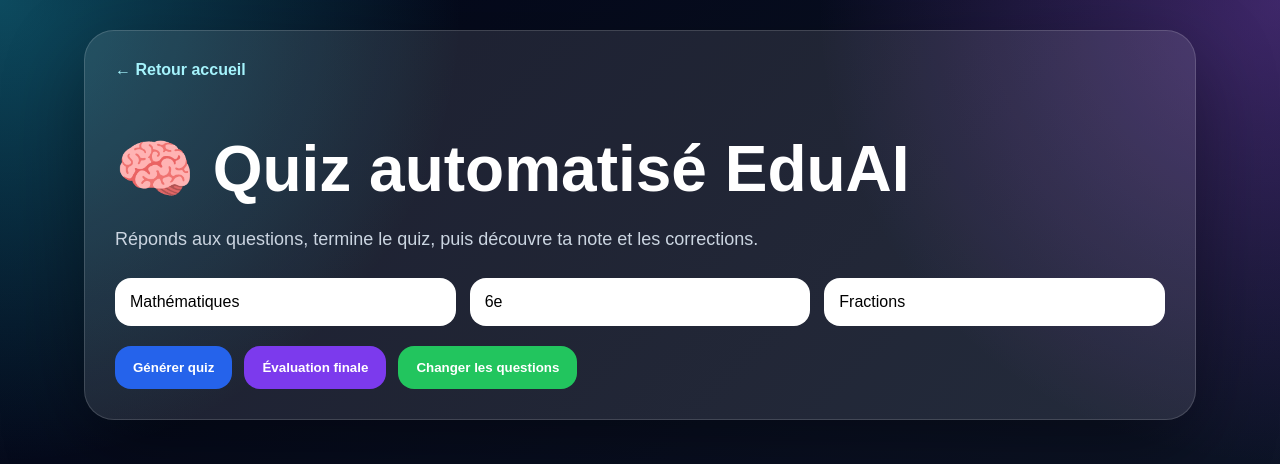
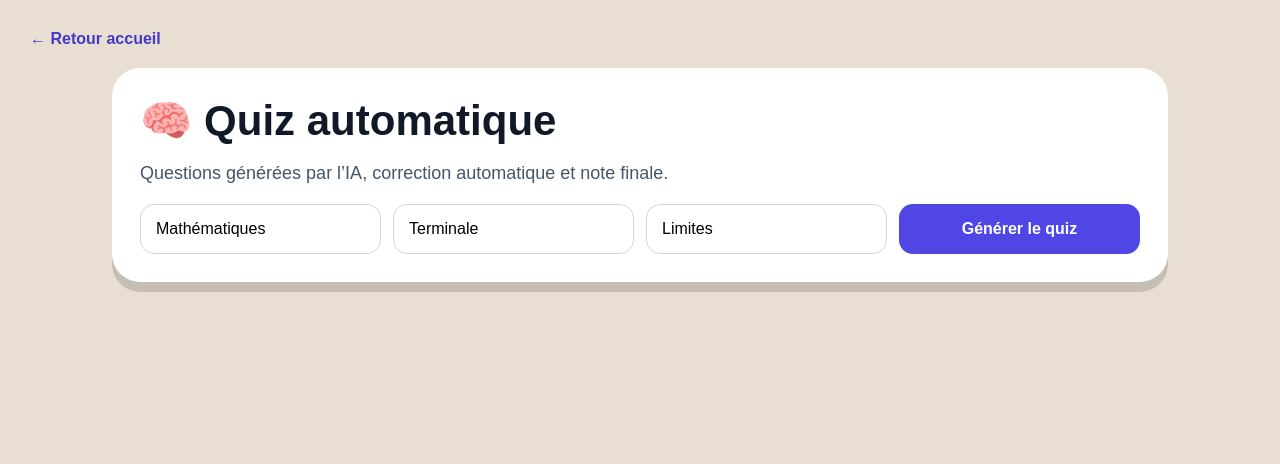
Before and after one commit to samighazouani1234-lab/soutien-scolaire, a Next.js app: page /quiz in a window 1280 px wide. Shown: the top 464 px of the page. Built offline with nearby package versions, Linux system fonts and the light colour scheme.

Commit message:
Update page.tsx

```diff
--- a/app/quiz/page.tsx
+++ b/app/quiz/page.tsx
@@ -4,87 +4,84 @@ import { useState } from "react";
 
 export default function QuizPage() {
   const [matiere, setMatiere] = useState("Mathématiques");
-  const [niveau, setNiveau] = useState("6e");
-  const [chapitre, setChapitre] = useState("Fractions");
-  const [mode, setMode] = useState("quiz");
+  const [niveau, setNiveau] = useState("Terminale");
+  const [chapitre, setChapitre] = useState("Limites");
 
   const [quiz, setQuiz] = useState<any>(null);
+  const [current, setCurrent] = useState(0);
+  const [selected, setSelected] = useState<number | null>(null);
   const [answers, setAnswers] = useState<number[]>([]);
-  const [showResult, setShowResult] = useState(false);
+  const [showCorrection, setShowCorrection] = useState(false);
   const [loading, setLoading] = useState(false);
+  const [finished, setFinished] = useState(false);
 
-  async function generateQuiz(newMode = mode) {
+  async function generateQuiz() {
     setLoading(true);
-    setShowResult(false);
+    setQuiz(null);
+    setCurrent(0);
+    setSelected(null);
     setAnswers([]);
-    setQuiz(null);
+    setShowCorrection(false);
+    setFinished(false);
 
-    try {
     const res = await fetch("/api/quiz", {
       method: "POST",
       headers: { "Content-Type": "application/json" },
-        body: JSON.stringify({
-          matiere,
-          niveau,
-          chapitre,
-          mode: newMode,
-        }),
+      body: JSON.stringify({ matiere, niveau, chapitre, mode: "quiz" }),
     });
 
     const data = await res.json();
+    setQuiz(data);
+    setLoading(false);
+  }
 
-      if (data.error) {
-        alert(data.error);
-        setLoading(false);
+  function validateAnswer(index: number) {
+    if (showCorrection) return;
+
+    setSelected(index);
+    setShowCorrection(true);
+
+    const copy = [...answers];
+    copy[current] = index;
+    setAnswers(copy);
+  }
+
+  function nextQuestion() {
+    if (!quiz?.questions) return;
+
+    if (current + 1 >= quiz.questions.length) {
+      setFinished(true);
       return;
     }
 
-      setQuiz(data);
-      setAnswers(Array(data.questions?.length || 0).fill(-1));
-    } catch {
-      alert("Erreur génération quiz");
+    setCurrent(current + 1);
+    setSelected(null);
+    setShowCorrection(false);
   }
 
-    setLoading(false);
+  function changeQuestions() {
+    generateQuiz();
   }
 
-  function selectAnswer(questionIndex: number, choiceIndex: number) {
-    if (showResult) return;
+  const questions = quiz?.questions || [];
+  const question = questions[current];
 
-    const copy = [...answers];
-    copy[questionIndex] = choiceIndex;
-    setAnswers(copy);
-  }
+  const score = questions.reduce((total: number, q: any, i: number) => {
+    return total + (answers[i] === q.answer ? 1 : 0);
+  }, 0);
 
-  function finishQuiz() {
-    if (!quiz?.questions) return;
-
-    if (answers.includes(-1)) {
-      alert("Réponds à toutes les questions");
-      return;
-    }
-
-    setShowResult(true);
-  }
-
-  const score =
-    quiz?.questions?.reduce((total: number, q: any, index: number) => {
-      return total + (answers[index] === q.answer ? 1 : 0);
-    }, 0) || 0;
-
-  const note =
-    quiz?.questions?.length > 0
-      ? Math.round((score / quiz.questions.length) * 20)
+  const note = questions.length
+    ? Math.round((score / questions.length) * 20)
     : 0;
 
   return (
     <main style={styles.page}>
-      <section style={styles.header}>
       <a href="/" style={styles.back}>← Retour accueil</a>
 
-        <h1 style={styles.title}>🧠 Quiz automatisé EduAI</h1>
+      <section style={styles.top}>
+        <h1 style={styles.title}>🧠 Quiz automatique</h1>
         <p style={styles.subtitle}>
-          Réponds aux questions, termine le quiz, puis découvre ta note et les corrections.
+          Questions générées par l’IA, correction automatique et note finale.
         </p>
 
         <div style={styles.form}>
@@ -108,102 +105,94 @@ export default function QuizPage() {
             onChange={(e) => setChapitre(e.target.value)}
             placeholder="Chapitre"
           />
+
+          <button onClick={generateQuiz} style={styles.generate}>
+            {loading ? "Génération..." : "Générer le quiz"}
+          </button>
+        </div>
+      </section>
+
+      {question && !finished && (
+        <section style={styles.quizCard}>
+          <div style={styles.quizHeader}>
+            <div style={styles.chapter}>📐 {chapitre.toUpperCase()}</div>
+            <div style={styles.counter}>
+              {current + 1}/{questions.length}
+            </div>
           </div>
 
-        <div style={styles.actions}>
-          <button
-            onClick={() => {
-              setMode("quiz");
-              generateQuiz("quiz");
+          <div style={styles.progress}>
+            <div
+              style={{
+                ...styles.progressFill,
+                width: `${((current + 1) / questions.length) * 100}%`,
               }}
-            style={styles.primaryButton}
-          >
-            Générer quiz
-          </button>
-
-          <button
-            onClick={() => {
-              setMode("evaluation");
-              generateQuiz("evaluation");
-            }}
-            style={styles.purpleButton}
-          >
-            Évaluation finale
-          </button>
-
-          <button onClick={() => generateQuiz(mode)} style={styles.greenButton}>
-            Changer les questions
-          </button>
+            />
           </div>
 
-        {loading && <p style={styles.loading}>⏳ Génération en cours...</p>}
-      </section>
+          <h2 style={styles.question}>{question.question}</h2>
 
-      {quiz?.questions && (
-        <section style={styles.quizBox}>
-          <h2 style={styles.quizTitle}>{quiz.title || "Quiz EduAI"}</h2>
+          <div style={styles.choices}>
+            {question.choices.map((choice: string, index: number) => {
+              const isSelected = selected === index;
+              const isCorrect = question.answer === index;
 
-          {quiz.questions.map((q: any, questionIndex: number) => (
-            <div key={questionIndex} style={styles.questionBox}>
-              <h3 style={styles.questionTitle}>
-                {questionIndex + 1}. {q.question}
-              </h3>
+              let style = styles.choice;
 
-              {(q.choices || []).map((choice: string, choiceIndex: number) => {
-                const selected = answers[questionIndex] === choiceIndex;
-                const correct = q.answer === choiceIndex;
-
-                let background = "white";
-                let border = "1px solid #cbd5e1";
-
-                if (!showResult && selected) {
-                  background = "#dbeafe";
-                  border = "2px solid #2563eb";
+              if (showCorrection && isCorrect) {
+                style = { ...styles.choice, ...styles.correct };
               }
 
-                if (showResult && correct) {
-                  background = "#dcfce7";
-                  border = "2px solid #22c55e";
+              if (showCorrection && isSelected && !isCorrect) {
+                style = { ...styles.choice, ...styles.wrong };
               }
 
-                if (showResult && selected && !correct) {
-                  background = "#fee2e2";
-                  border = "2px solid #ef4444";
+              if (!showCorrection && isSelected) {
+                style = { ...styles.choice, ...styles.selected };
               }
 
               return (
                 <button
-                    key={choiceIndex}
-                    onClick={() => selectAnswer(questionIndex, choiceIndex)}
-                    style={{
-                      ...styles.choiceButton,
-                      background,
-                      border,
-                    }}
+                  key={index}
+                  onClick={() => validateAnswer(index)}
+                  style={style}
                 >
                   {choice}
                 </button>
               );
             })}
+          </div>
 
-              {showResult && (
+          {showCorrection && (
             <div style={styles.correction}>
-                  <strong>Correction :</strong>{" "}
-                  {q.explanation || "Correction non fournie."}
+              <strong>
+                {selected === question.answer ? "✅ Bonne réponse" : "❌ Mauvaise réponse"}
+              </strong>
+              <p>{question.explanation}</p>
+
+              <button onClick={nextQuestion} style={styles.next}>
+                {current + 1 === questions.length
+                  ? "Voir la note finale"
+                  : "Question suivante →"}
+              </button>
             </div>
           )}
-            </div>
-          ))}
+        </section>
+      )}
 
-          {!showResult ? (
-            <button onClick={finishQuiz} style={styles.finishButton}>
-              Terminer et voir la note
+      {finished && (
+        <section style={styles.finalCard}>
+          <h2>🏆 Résultat final</h2>
+
+          <div style={styles.bigScore}>{note}/20</div>
+
+          <p>
+            Score : {score}/{questions.length}
+          </p>
+
+          <button onClick={changeQuestions} style={styles.generate}>
+            Changer les questions
           </button>
-          ) : (
-            <div style={styles.scoreBox}>
-              ✅ Score : {score}/{quiz.questions.length} — Note : {note}/20
-            </div>
-          )}
         </section>
       )}
     </main>
@@ -213,161 +202,173 @@ export default function QuizPage() {
 const styles: any = {
   page: {
     minHeight: "100vh",
-    background:
-      "radial-gradient(circle at top left,#22d3ee55,transparent 30%), radial-gradient(circle at top right,#a855f755,transparent 30%), linear-gradient(135deg,#020617,#0f172a)",
-    color: "white",
+    background: "#e8dfd2",
+    color: "#111827",
     fontFamily: "Arial, sans-serif",
     padding: 30,
   },
 
-  header: {
-    maxWidth: 1050,
-    margin: "0 auto",
-    background: "rgba(255,255,255,0.1)",
-    border: "1px solid rgba(255,255,255,0.15)",
-    borderRadius: 30,
-    padding: 30,
-    boxShadow: "0 30px 80px rgba(0,0,0,0.35)",
+  back: {
+    display: "inline-block",
+    marginBottom: 20,
+    color: "#4338ca",
+    fontWeight: 900,
+    textDecoration: "none",
   },
 
-  back: {
-    color: "#a5f3fc",
-    textDecoration: "none",
-    fontWeight: 900,
+  top: {
+    maxWidth: 1000,
+    margin: "0 auto 28px",
+    background: "white",
+    borderRadius: 28,
+    padding: 28,
+    boxShadow: "0 10px 0 rgba(0,0,0,0.15)",
   },
 
   title: {
-    fontSize: "clamp(38px,6vw,64px)",
-    marginBottom: 12,
+    fontSize: 42,
+    margin: 0,
   },
 
   subtitle: {
-    color: "#cbd5e1",
     fontSize: 18,
-    lineHeight: 1.6,
+    color: "#475569",
   },
 
   form: {
     display: "grid",
     gridTemplateColumns: "repeat(auto-fit,minmax(180px,1fr))",
-    gap: 14,
-    marginTop: 24,
+    gap: 12,
+    marginTop: 20,
   },
 
   input: {
     padding: 15,
-    borderRadius: 16,
-    border: "none",
+    borderRadius: 14,
+    border: "1px solid #d1d5db",
     fontSize: 16,
   },
 
-  actions: {
-    display: "flex",
-    gap: 12,
-    flexWrap: "wrap",
-    marginTop: 20,
-  },
-
-  primaryButton: {
-    padding: "14px 18px",
-    borderRadius: 16,
+  generate: {
+    padding: 15,
+    borderRadius: 14,
     border: "none",
-    background: "#2563eb",
-    color: "white",
-    fontWeight: 900,
-    cursor: "pointer",
-  },
-
-  purpleButton: {
-    padding: "14px 18px",
-    borderRadius: 16,
-    border: "none",
-    background: "#7c3aed",
-    color: "white",
-    fontWeight: 900,
-    cursor: "pointer",
-  },
-
-  greenButton: {
-    padding: "14px 18px",
-    borderRadius: 16,
-    border: "none",
-    background: "#22c55e",
-    color: "white",
-    fontWeight: 900,
-    cursor: "pointer",
-  },
-
-  loading: {
-    marginTop: 18,
-    fontWeight: 900,
-  },
-
-  quizBox: {
-    maxWidth: 1050,
-    margin: "30px auto",
-    background: "white",
-    color: "#0f172a",
-    borderRadius: 30,
-    padding: 30,
-    boxShadow: "0 30px 90px rgba(0,0,0,0.35)",
-  },
-
-  quizTitle: {
-    fontSize: 32,
-    marginTop: 0,
-  },
-
-  questionBox: {
-    marginTop: 26,
-    paddingTop: 22,
-    borderTop: "1px solid #e2e8f0",
-  },
-
-  questionTitle: {
-    fontSize: 20,
-  },
-
-  choiceButton: {
-    display: "block",
-    width: "100%",
-    padding: 15,
-    marginTop: 10,
-    borderRadius: 16,
-    textAlign: "left",
-    cursor: "pointer",
-    fontSize: 16,
-  },
-
-  correction: {
-    marginTop: 14,
-    padding: 16,
-    background: "#f1f5f9",
-    borderRadius: 16,
-    lineHeight: 1.6,
-  },
-
-  finishButton: {
-    width: "100%",
-    marginTop: 30,
-    padding: 18,
-    border: "none",
-    borderRadius: 18,
-    background: "#020617",
+    background: "#4f46e5",
     color: "white",
     fontWeight: 900,
     cursor: "pointer",
     fontSize: 16,
   },
 
-  scoreBox: {
-    marginTop: 30,
+  quizCard: {
+    maxWidth: 900,
+    margin: "0 auto",
+    background: "white",
+    borderRadius: 34,
+    padding: 34,
+    boxShadow: "0 10px 0 rgba(0,0,0,0.18)",
+  },
+
+  quizHeader: {
+    display: "flex",
+    justifyContent: "space-between",
+    alignItems: "center",
+    fontWeight: 900,
+    marginBottom: 18,
+  },
+
+  chapter: {
+    fontSize: 18,
+  },
+
+  counter: {
+    fontSize: 22,
+  },
+
+  progress: {
+    height: 10,
+    background: "#d1d5db",
+    borderRadius: 999,
+    overflow: "hidden",
+    marginBottom: 35,
+  },
+
+  progressFill: {
+    height: "100%",
+    background: "linear-gradient(90deg,#8b5cf6,#ec4899)",
+    borderRadius: 999,
+  },
+
+  question: {
+    textAlign: "center",
+    fontSize: 28,
+    fontWeight: 500,
+    marginBottom: 35,
+  },
+
+  choices: {
+    display: "grid",
+    gap: 22,
+  },
+
+  choice: {
+    background: "white",
+    border: "1px solid #e5e7eb",
+    padding: "22px 28px",
+    borderRadius: 18,
+    fontSize: 20,
+    textAlign: "left",
+    cursor: "pointer",
+    boxShadow: "0 10px 25px rgba(0,0,0,0.08)",
+  },
+
+  selected: {
+    background: "#dbeafe",
+    border: "2px solid #2563eb",
+  },
+
+  correct: {
+    background: "#dcfce7",
+    border: "2px solid #22c55e",
+  },
+
+  wrong: {
+    background: "#fee2e2",
+    border: "2px solid #ef4444",
+  },
+
+  correction: {
+    marginTop: 28,
+    background: "#f8fafc",
+    borderRadius: 20,
     padding: 22,
-    background: "#dcfce7",
-    color: "#166534",
-    borderRadius: 20,
+    lineHeight: 1.6,
+  },
+
+  next: {
+    marginTop: 16,
+    padding: "14px 20px",
+    borderRadius: 14,
+    border: "none",
+    background: "#111827",
+    color: "white",
+    fontWeight: 900,
+    cursor: "pointer",
+  },
+
+  finalCard: {
+    maxWidth: 650,
+    margin: "40px auto",
+    background: "white",
+    borderRadius: 34,
+    padding: 40,
     textAlign: "center",
-    fontSize: 24,
+    boxShadow: "0 10px 0 rgba(0,0,0,0.18)",
+  },
+
+  bigScore: {
+    fontSize: 80,
     fontWeight: 900,
+    color: "#4f46e5",
   },
 };
```
Lines whose indentation alone changed are shown as unchanged.
